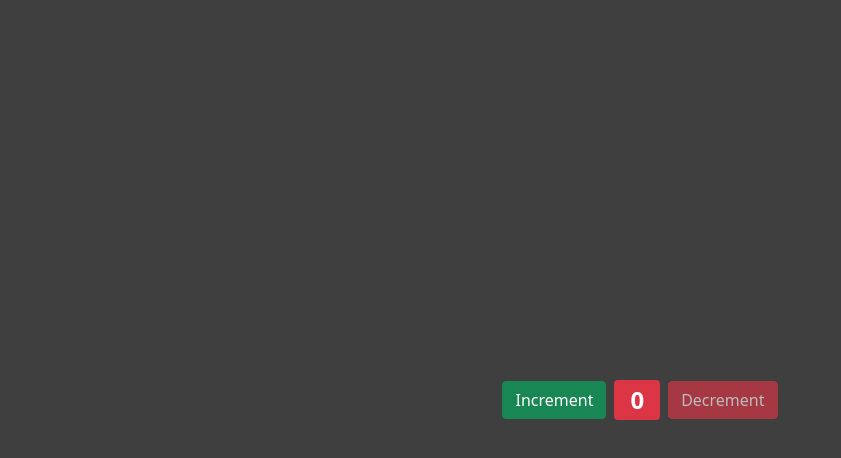
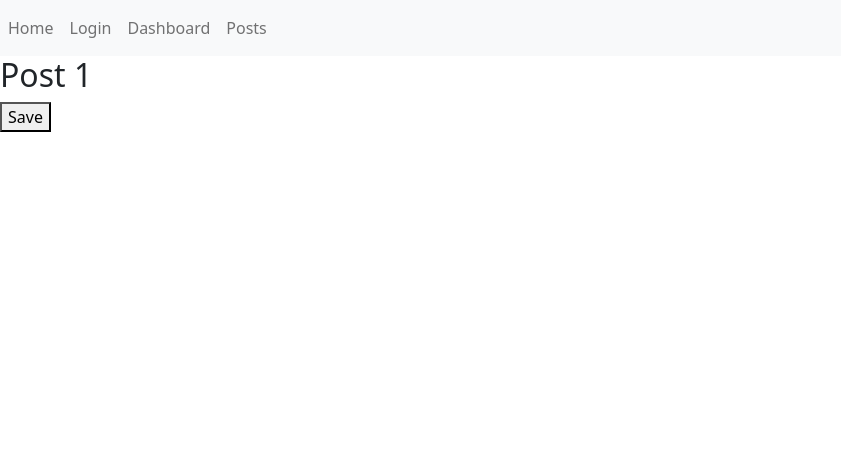
Before and after one commit to Cocaine-GG/vm-lesson, a React (Create React App) app: page /posts/1 in a window 1280 px wide. Shown: the top 458 px of the page, without its empty margins (0-841 px from the left). Built offline with nearby package versions, Linux system fonts and the light colour scheme.

Commit message:
feat: Lesson 8 - theory

```diff
--- a/package.json
+++ b/package.json
@@ -7,8 +7,11 @@
     "@testing-library/react": "^11.2.7",
     "@testing-library/user-event": "^12.8.3",
     "bootstrap": "^5.1.0",
+    "lodash": "^4.17.21",
+    "query-string": "^7.0.1",
     "react": "^17.0.2",
     "react-dom": "^17.0.2",
+    "react-router-dom": "^5.3.0",
     "react-scripts": "4.0.3",
     "web-vitals": "^1.1.2"
   },
--- /dev/null
+++ b/src/components/app.jsx
@@ -0,0 +1,30 @@
+import React from 'react'
+import {BrowserRouter, Route, Switch, Redirect} from 'react-router-dom'
+import Navbar from './navbar'
+import Login from './login'
+import Dashboard from './dashboard'
+import Home from './home'
+import Posts from './posts'
+import NotFound from './not-found'
+
+const App = () => {
+
+	return (
+		<BrowserRouter>
+			<>
+				<Navbar/>
+				<Switch>
+					<Route path={'/'} exact component={Home}/>
+					<Route path={'/login'} component={Login}/>
+					<Route path={'/dashboard'} component={Dashboard}/>
+					<Route path={'/posts/:id?'} component={Posts}/>
+					<Route path='/404' component={NotFound}/>
+					<Redirect from='/admin' to='/dashboard'/>
+					<Redirect to='/404'/>
+				</Switch>
+			</>
+		</BrowserRouter>
+	)
+}
+
+export default App
--- a/src/components/counter.jsx
+++ /dev/null
@@ -1,34 +0,0 @@
-import React, {useState} from 'react'
-
-const Counter = () => {
-	const [count, setCount] = useState(0)
-	let badgeClasses = 'badge px-3 mx-2 bg-'
-	badgeClasses += count===0 ? 'danger' : 'primary'
-	const formCount = () => count === 0 ? '0' : count
-	const handlerClick = (type) => {
-		if (type === 'INC') {
-			setCount(count + 1)
-		}
-		if (type === 'DEC') {
-			if (count > 0) {
-				setCount(count - 1)
-			}
-		}
-	}
-	const wrapperStyles = {
-		background: '#3f3f3f',
-		height: '100vh',
-		display: 'flex',
-		justifyContent: 'center',
-		alignItems: 'center',
-		fontSize: '2rem'
-	}
-	return (
-		<div style={wrapperStyles}>
-			<button onClick={() => handlerClick('INC')} className="btn btn-success align-self-center">Increment</button>
-			<div className={badgeClasses}>{formCount()}</div>
-			<button disabled={!count} onClick={() => handlerClick('DEC')} className="btn btn-danger align-self-center">Decrement</button>
-		</div>)
-}
-
-export default Counter
--- /dev/null
+++ b/src/components/dashboard.jsx
@@ -0,0 +1,10 @@
+import React from 'react'
+
+const Dashboard = () => {
+	return (
+		<div>
+			Dashboard
+		</div>)
+}
+
+export default Dashboard
--- /dev/null
+++ b/src/components/home.jsx
@@ -0,0 +1,10 @@
+import React from 'react'
+
+const Home = () => {
+	return (
+		<div>
+		Home
+		</div>)
+}
+
+export default Home
--- /dev/null
+++ b/src/components/login.jsx
@@ -0,0 +1,10 @@
+import React from 'react'
+
+const Login = () => {
+	return (
+	<div>
+		Login
+	</div>)
+}
+
+export default Login
--- /dev/null
+++ b/src/components/navbar.jsx
@@ -0,0 +1,24 @@
+import React from 'react'
+import {Link} from 'react-router-dom'
+
+const Navbar = () => {
+	return (
+		<nav className="navbar navbar-expand-lg navbar-light bg-light">
+			<ul className="navbar-nav">
+				<li className="nav-item">
+					<Link className="nav-link" to="/">Home</Link>
+				</li>
+				<li className="nav-item">
+					<Link className="nav-link" to="/login">Login</Link>
+				</li>
+				<li className="nav-item">
+					<Link className="nav-link" to="/dashboard">Dashboard</Link>
+				</li>
+				<li className="nav-item">
+					<Link className="nav-link" to="/posts">Posts</Link>
+				</li>
+			</ul>
+		</nav>)
+}
+
+export default Navbar
--- /dev/null
+++ b/src/components/not-found.jsx
@@ -0,0 +1,7 @@
+import React from 'react'
+
+const NotFound = () => {
+	return <h2>Page not found...</h2>
+}
+
+export default NotFound
--- /dev/null
+++ b/src/components/post.jsx
@@ -0,0 +1,22 @@
+import React from 'react'
+import {useHistory} from 'react-router-dom'
+
+const Post = ({id,posts}) => {
+	const history = useHistory()
+
+	const getPostById = (id) => posts.find(post=>post.id.toString()===id)
+	const post = getPostById(id)
+	const handleSave = () => {
+		history.replace('/posts')
+	}
+	if(!post) return <h2>Post with id: <span style={{color:'tomato'}}>{id}</span> not found</h2>
+
+	return (
+		<>
+			<h2>{post.label}</h2>
+			<button onClick={()=>handleSave()}>Save</button>
+		</>
+	)
+}
+
+export default Post
--- /dev/null
+++ b/src/components/posts-list.jsx
@@ -0,0 +1,12 @@
+import React from 'react'
+import {Link} from 'react-router-dom'
+
+const PostsList = ({posts}) => {
+	return (
+		<>
+			{posts.map(el=> <Link to={`posts/${el.id}`} key={el.id}><h2>{el.label}</h2></Link>)}
+		</>
+	)
+}
+
+export default PostsList
--- /dev/null
+++ b/src/components/posts.jsx
@@ -0,0 +1,17 @@
+import React from 'react'
+import {useParams} from 'react-router-dom'
+import PostsList from './posts-list'
+import Post from './post'
+
+const Posts = () => {
+	const params = useParams()
+	const posts = [
+		{id: 1, label: 'Post 1'},
+		{id: 2, label: 'Post 2'},
+		{id: 3, label: 'Post 3'}
+	]
+	const postId = params.id
+	return <>{postId ? <Post id={postId} posts={posts} /> : <PostsList posts={posts}/>}</>
+}
+
+export default Posts
--- a/src/index.js
+++ b/src/index.js
@@ -1,7 +1,7 @@
 import React from 'react'
 import ReactDOM from 'react-dom'
-import Counter from './components/counter'
 import './index.css'
 import 'bootstrap/dist/css/bootstrap.css'
+import App from './components/app'
 
-ReactDOM.render(<Counter/>, document.getElementById('root'))
+ReactDOM.render(<App/>, document.getElementById('root'))
```
Also changed, not shown: 1 other file (tests, documents, lock files or other folders).
